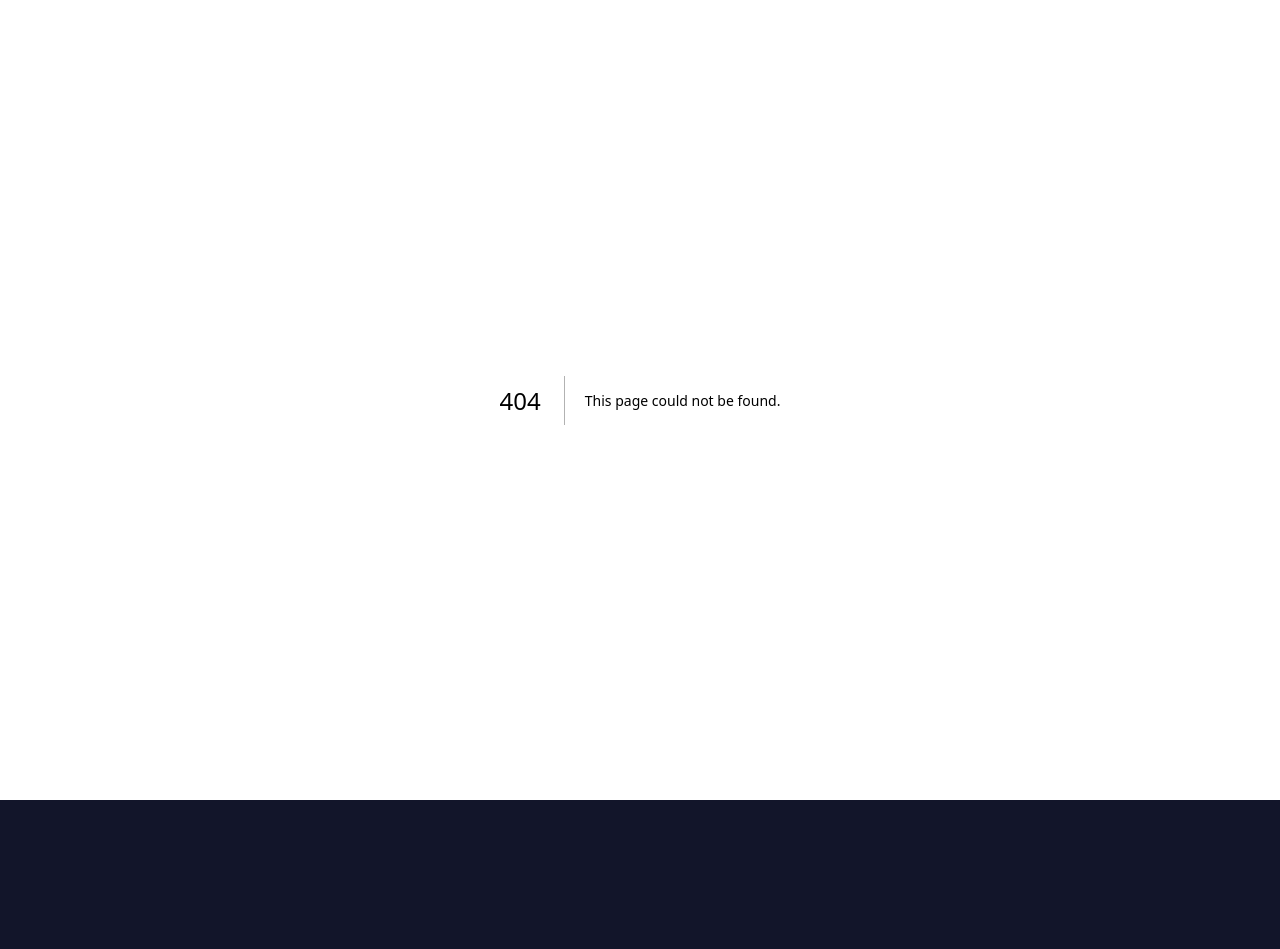
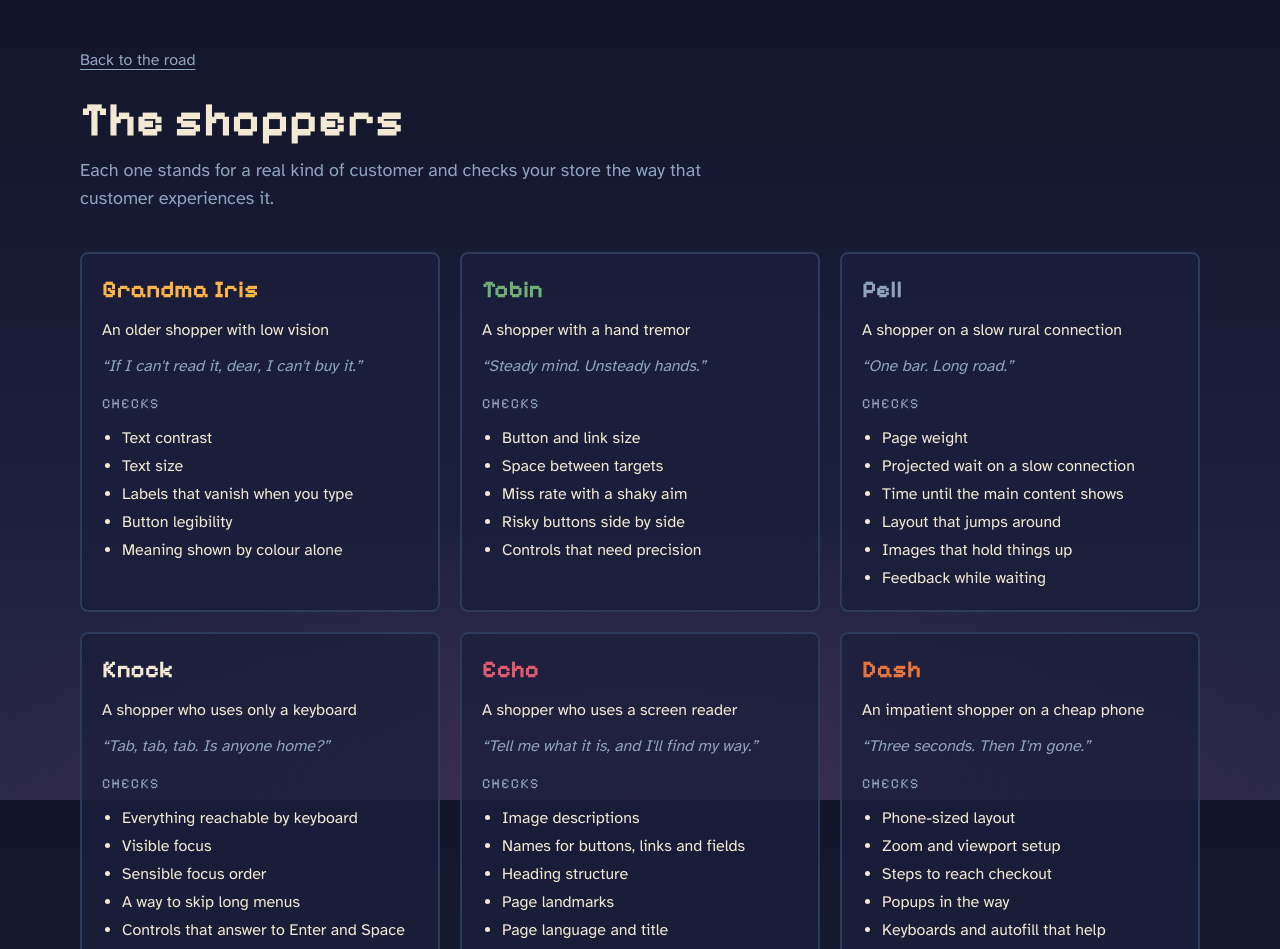
Before and after one commit to FaatehHaneef/Sentinel, a Next.js app: page /lobby in a window 1280 px wide. Before the commit this address had no page. Shown: the top 949 px of the page. Before the commit the page ends 800 px from the top, so only its background shows below. Built offline with nearby package versions, Linux system fonts and the light colour scheme.

Commit message:
feat(ui): add arrival page and the cast lobby
The seven characters, who each stands for and what each checks, from a single cast definition.

Co-Authored-By: Claude Fable 5.2 <noreply@anthropic.com>

```diff
--- /dev/null
+++ b/app/lobby/page.tsx
@@ -0,0 +1,56 @@
+import type { Metadata } from "next";
+import Link from "next/link";
+import { CAST, type Character } from "@/lib/cast";
+
+export const metadata: Metadata = {
+  title: "The shoppers | Sentinel",
+};
+
+const ACCENT_TEXT: Record<Character["accent"], string> = {
+  amber: "text-amber",
+  ember: "text-ember",
+  moss: "text-moss",
+  mist: "text-mist",
+  rose: "text-rose",
+  parchment: "text-parchment",
+};
+
+function CharacterCard({ character }: { character: Character }) {
+  return (
+    <li className="flex flex-col gap-3 rounded-lg border-2 border-slate bg-indigo/80 p-5">
+      <h2 className={`font-display text-2xl font-bold ${ACCENT_TEXT[character.accent]}`}>
+        {character.name}
+      </h2>
+      <p className="text-parchment">{character.represents}</p>
+      <p className="text-mist italic">&ldquo;{character.motto}&rdquo;</p>
+      <h3 className="font-display mt-1 text-sm uppercase tracking-widest text-mist">Checks</h3>
+      <ul className="list-disc space-y-1 pl-5 text-parchment">
+        {character.checks.map((check) => (
+          <li key={check}>{check}</li>
+        ))}
+      </ul>
+    </li>
+  );
+}
+
+export default function LobbyPage() {
+  return (
+    <main id="main" className="mx-auto w-full max-w-6xl flex-1 px-4 py-12">
+      <Link href="/" className="text-mist underline underline-offset-4 hover:text-parchment">
+        Back to the road
+      </Link>
+      <h1 className="font-display mt-6 text-4xl font-bold text-parchment sm:text-5xl">
+        The shoppers
+      </h1>
+      <p className="mt-3 max-w-2xl text-lg text-mist">
+        Each one stands for a real kind of customer and checks your store the way that customer
+        experiences it.
+      </p>
+      <ul className="mt-10 grid gap-5 sm:grid-cols-2 lg:grid-cols-3">
+        {CAST.map((character) => (
+          <CharacterCard key={character.id} character={character} />
+        ))}
+      </ul>
+    </main>
+  );
+}
--- a/app/page.tsx
+++ b/app/page.tsx
@@ -1,69 +1,32 @@
-import Image from "next/image";
+import Link from "next/link";
 
-export default function Home() {
+export default function ArrivalPage() {
   return (
-    <div className="flex flex-col flex-1 items-center justify-center bg-zinc-50 font-sans dark:bg-black">
-      <main className="flex flex-1 w-full max-w-3xl flex-col items-center justify-between py-32 px-16 bg-white dark:bg-black sm:items-start">
-        <Image
-          className="dark:invert h-5 w-[100px]"
-          src="/next.svg"
-          alt="Next.js logo"
-          width={100}
-          height={20}
-          priority
-        />
-        <div className="flex flex-col items-center gap-6 text-center sm:items-start sm:text-left">
-          <h1 className="max-w-xs text-3xl font-semibold leading-10 tracking-tight text-black dark:text-zinc-50">
-            To get started, edit the{" "}
-            <code className="rounded bg-black/[.06] px-1.5 py-0.5 font-mono text-[0.9em] dark:bg-white/[.08]">
-              page.tsx
-            </code>{" "}
-            file.
-          </h1>
-          <p className="max-w-md text-lg leading-8 text-zinc-600 dark:text-zinc-400">
-            Looking for a starting point or more instructions? Head over to{" "}
-            <a
-              href="https://vercel.com/templates?framework=next.js&utm_source=create-next-app&utm_medium=appdir-template-tw&utm_campaign=create-next-app"
-              className="font-medium text-zinc-950 dark:text-zinc-50"
-            >
-              Templates
-            </a>{" "}
-            or the{" "}
-            <a
-              href="https://nextjs.org/learn?utm_source=create-next-app&utm_medium=appdir-template-tw&utm_campaign=create-next-app"
-              className="font-medium text-zinc-950 dark:text-zinc-50"
-            >
-              Learning
-            </a>{" "}
-            center.
-          </p>
-        </div>
-        <div className="flex flex-col gap-4 text-base font-medium sm:flex-row">
-          <a
-            className="flex h-12 w-full items-center justify-center gap-2 rounded-full bg-foreground px-5 text-background transition-colors hover:bg-[#383838] dark:hover:bg-[#ccc] md:w-[158px]"
-            href="https://vercel.com/new?utm_source=create-next-app&utm_medium=appdir-template-tw&utm_campaign=create-next-app"
-            target="_blank"
-            rel="noopener noreferrer"
-          >
-            <Image
-              className="dark:invert h-[14px] w-4"
-              src="/vercel.svg"
-              alt="Vercel logomark"
-              width={16}
-              height={14}
-            />
-            Deploy Now
-          </a>
-          <a
-            className="flex h-12 w-full items-center justify-center rounded-full border border-solid border-black/[.08] px-5 transition-colors hover:border-transparent hover:bg-black/[.04] dark:border-white/[.145] dark:hover:bg-[#1a1a1a] md:w-[158px]"
-            href="https://nextjs.org/docs?utm_source=create-next-app&utm_medium=appdir-template-tw&utm_campaign=create-next-app"
-            target="_blank"
-            rel="noopener noreferrer"
-          >
-            Documentation
-          </a>
-        </div>
-      </main>
-    </div>
+    <main
+      id="main"
+      className="mx-auto flex w-full max-w-3xl flex-1 flex-col items-center justify-center gap-8 px-4 py-16 text-center"
+    >
+      <p className="font-display text-sm uppercase tracking-[0.3em] text-amber">
+        The Checkout Trials
+      </p>
+      <h1 className="font-display text-6xl font-bold text-parchment sm:text-7xl">Sentinel</h1>
+      <p className="max-w-xl text-xl text-parchment">
+        Your checkout isn&apos;t broken. It&apos;s just broken for someone you&apos;ve never met.
+      </p>
+      <p className="max-w-xl text-lg text-mist">
+        Send seven kinds of customer through your store. Watch where each one struggles, see what it
+        costs you, and fix it.
+      </p>
+      <Link
+        href="/lobby"
+        className="font-display rounded border-b-4 border-ember bg-amber px-8 py-4 text-xl font-bold text-indigo transition-transform hover:-translate-y-0.5 active:translate-y-0.5 active:border-b-2"
+      >
+        Meet the shoppers
+      </Link>
+      <p className="text-sm text-mist">
+        A defensive testing tool. Trials run only on our demo store and on sites whose owner
+        installed Sentinel. Payments use a sandbox, so no real money moves.
+      </p>
+    </main>
   );
 }
--- /dev/null
+++ b/lib/cast.ts
@@ -0,0 +1,131 @@
+/**
+ * The cast. Each character stands for a kind of customer and owns a set of
+ * checks. This file is the single source for names and descriptions shown in
+ * the lobby, the HUD and the results.
+ */
+
+export type CharacterId = "iris" | "tobin" | "pell" | "knock" | "echo" | "dash" | "cog";
+
+export type Character = {
+  id: CharacterId;
+  name: string;
+  /** Who this character stands for. */
+  represents: string;
+  /** One line in the character's own voice. */
+  motto: string;
+  /** What this character checks, in plain words. */
+  checks: readonly string[];
+  /** Accent colour token from the dusk palette. */
+  accent: "amber" | "ember" | "moss" | "mist" | "rose" | "parchment";
+};
+
+export const CAST: readonly Character[] = [
+  {
+    id: "iris",
+    name: "Grandma Iris",
+    represents: "An older shopper with low vision",
+    motto: "If I can't read it, dear, I can't buy it.",
+    checks: [
+      "Text contrast",
+      "Text size",
+      "Labels that vanish when you type",
+      "Button legibility",
+      "Meaning shown by colour alone",
+    ],
+    accent: "amber",
+  },
+  {
+    id: "tobin",
+    name: "Tobin",
+    represents: "A shopper with a hand tremor",
+    motto: "Steady mind. Unsteady hands.",
+    checks: [
+      "Button and link size",
+      "Space between targets",
+      "Miss rate with a shaky aim",
+      "Risky buttons side by side",
+      "Controls that need precision",
+    ],
+    accent: "moss",
+  },
+  {
+    id: "pell",
+    name: "Pell",
+    represents: "A shopper on a slow rural connection",
+    motto: "One bar. Long road.",
+    checks: [
+      "Page weight",
+      "Projected wait on a slow connection",
+      "Time until the main content shows",
+      "Layout that jumps around",
+      "Images that hold things up",
+      "Feedback while waiting",
+    ],
+    accent: "mist",
+  },
+  {
+    id: "knock",
+    name: "Knock",
+    represents: "A shopper who uses only a keyboard",
+    motto: "Tab, tab, tab. Is anyone home?",
+    checks: [
+      "Everything reachable by keyboard",
+      "Visible focus",
+      "Sensible focus order",
+      "A way to skip long menus",
+      "Controls that answer to Enter and Space",
+      "Dialogs that hold focus",
+    ],
+    accent: "parchment",
+  },
+  {
+    id: "echo",
+    name: "Echo",
+    represents: "A shopper who uses a screen reader",
+    motto: "Tell me what it is, and I'll find my way.",
+    checks: [
+      "Image descriptions",
+      "Names for buttons, links and fields",
+      "Heading structure",
+      "Page landmarks",
+      "Page language and title",
+      "Errors that get announced",
+    ],
+    accent: "rose",
+  },
+  {
+    id: "dash",
+    name: "Dash",
+    represents: "An impatient shopper on a cheap phone",
+    motto: "Three seconds. Then I'm gone.",
+    checks: [
+      "Phone-sized layout",
+      "Zoom and viewport setup",
+      "Steps to reach checkout",
+      "Popups in the way",
+      "Keyboards and autofill that help",
+      "Stalls while tapping",
+    ],
+    accent: "ember",
+  },
+  {
+    id: "cog",
+    name: "Cog",
+    represents: "An AI shopping agent",
+    motto: "Show me the data and I will do the rest.",
+    checks: [
+      "Product data a machine can read",
+      "Price that matches the page",
+      "A findable path to checkout",
+      "Real buttons and links",
+      "Placing a sandbox order",
+    ],
+    accent: "amber",
+  },
+];
+
+export function getCharacter(id: CharacterId): Character {
+  const character = CAST.find((entry) => entry.id === id);
+  if (!character) throw new Error(`Unknown character: ${id}`);
+  return character;
+}
```
